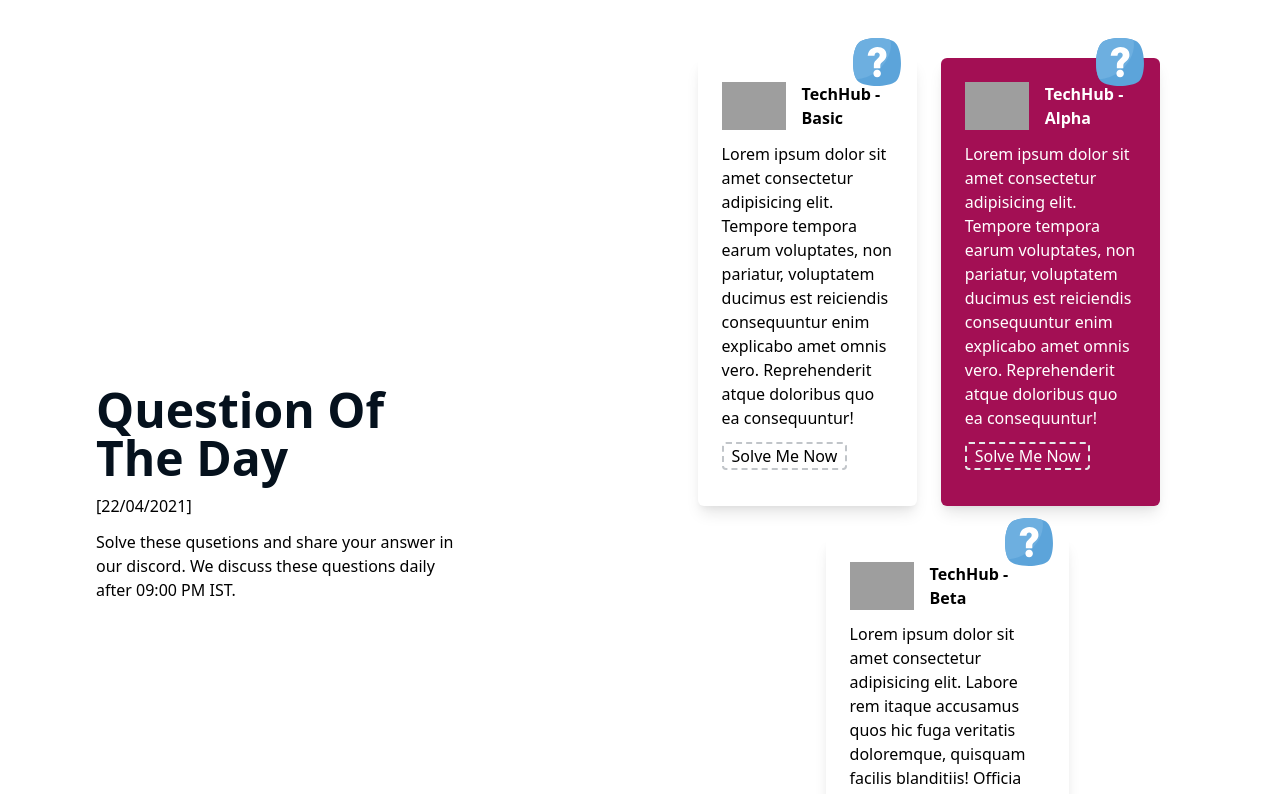
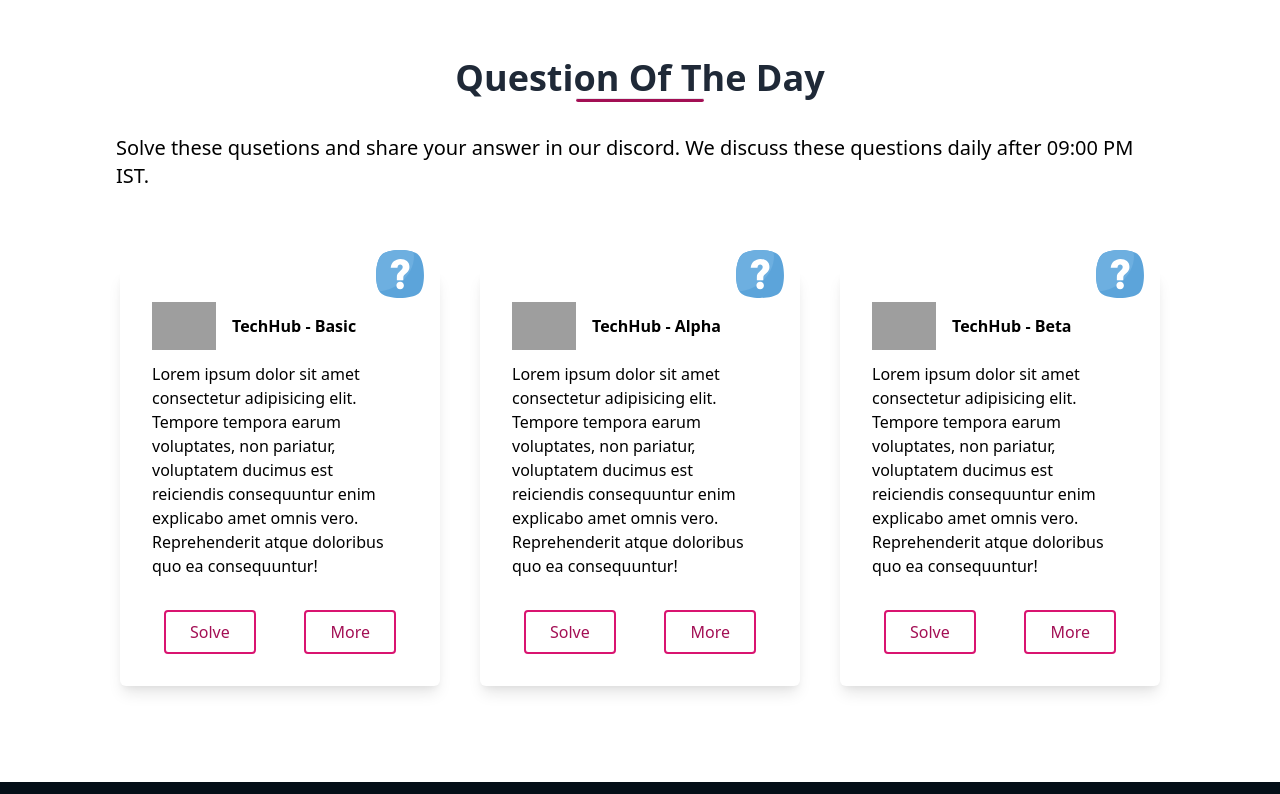
Before and after one commit to techhub-community/techhub-website, a Next.js app: page / in a window 1280 px wide. Shown: the part 1280-2074 px from the top of the page. Built offline with nearby package versions, Linux system fonts and the light colour scheme; grey boxes are pictures that could not be loaded.

Commit message:
QOD updated with proper grid and buttons

```diff
--- a/components/QOD.tsx
+++ b/components/QOD.tsx
@@ -3,30 +3,21 @@
 export default function QOD() {
   return (
     <>
-      <div className="relative px-4 md:px-12 lg:px-24 pt-36 pb-12">
-        <div className="w-full xl:px-0 px-4 lg:flex-row flex flex-col items-center justify-between mx-auto container relative z-20">
-          <div className="lg:w-2/2 lg:pr-32 xl:pr-56">
-            <h1 className="text-3xl lg:text-5xl text-black-700 font-bold">
+      <div className="relative px-4 md:px-12 lg:px-24 pt-36 pb-24">
+        <div className="flex flex-col items-center justify-center w-full  mb-12">
+          <h1 className="font-semibold text-gray-800 text-3xl md:text-4xl">
             Question Of The Day
           </h1>
-            <p className="my-3">[22/04/2021]</p>
-            <p className="lg:text-base text-sm leading-loose mt-3 mb-8">
+          <hr className="w-32 h-1 bg-brand-700 rounded-full" />
+          <p className="px-5 my-8 text-xl">
             Solve these qusetions and share your answer in our discord. We
-              discuss these questions daily after 09:00 PM IST.{' '}
+            discuss these questions daily after 09:00 PM IST.
           </p>
         </div>
-          <div className="w-full lg:w-2/2 relative">
-            <div className="slider">
-              <div className="slide-ana">
-                <div
-                  className="w-full"
-                  style={{
-                    transform: 'translateX(0%)',
-                  }}
-                >
-                  {/* Card 1 */}
-                  <div className="w-full lg:flex relative">
-                    <div className="lg:w-1/2 relative bg-white rounded-md p-6 mr-6 lg:mb-0 mb-8 shadow-lg lg:mt-0 mt-8">
+        <div className="sm:mx-6 grid md:grid-cols-2 xl:grid-cols-3 gap-10">
+          {/* Card Start */}
+          <div className="h-auto w-full">
+            <div className="relative bg-white rounded-md shadow-lg p-8">
               <div className="absolute right-0 top-0 -mt-5 mr-4">
                 <img className="h-12" src="assets/svg/question.svg" />
               </div>
@@ -40,20 +31,25 @@
                 </h2>
               </div>
               <p className="text-base f-m-m mt-3">
-                        Lorem ipsum dolor sit amet consectetur adipisicing elit.
-                        Tempore tempora earum voluptates, non pariatur,
-                        voluptatem ducimus est reiciendis consequuntur enim
-                        explicabo amet omnis vero. Reprehenderit atque doloribus
-                        quo ea consequuntur!
+                Lorem ipsum dolor sit amet consectetur adipisicing elit. Tempore
+                tempora earum voluptates, non pariatur, voluptatem ducimus est
+                reiciendis consequuntur enim explicabo amet omnis vero.
+                Reprehenderit atque doloribus quo ea consequuntur!
               </p>
-                      <div className="my-3 uppercase tracking-widest ">
-                        <button className="border-2 rounded border-dashed border-black-200 hover:border-brand-500 px-2 max-w-max">
-                          Solve Me Now
+              <div className="flex flex-row justify-between mt-8 mx-3 gap-3  uppercase tracking-widest ">
+                <button className="w-max btn btn-border-grad text-brand-700">
+                  Solve
+                </button>
+                <button className="w-max btn btn-border-grad text-brand-700">
+                  More
                 </button>
               </div>
             </div>
-                    {/* Card 2 */}
-                    <div className="lg:w-1/2 relative bg-brand-700 rounded-md p-6 mr-6 shadow-lg">
+          </div>
+          {/* Card End */}
+          {/* Card Start */}
+          <div className="h-auto w-full">
+            <div className="relative bg-white rounded-md shadow-lg p-8">
               <div className="absolute right-0 top-0 -mt-5 mr-4">
                 <img className="h-12" src="assets/svg/question.svg" />
               </div>
@@ -62,26 +58,30 @@
                   className="h-12"
                   src="https://cdn.svgporn.com/logos/dialogflow.svg"
                 />
-                        <h2 className="text-base ml-4 font-semibold text-white">
+                <h2 className="text-base f-m-m ml-4 font-semibold">
                   TechHub - Alpha
                 </h2>
               </div>
-                      <p className="text-base mt-3 text-white">
-                        Lorem ipsum dolor sit amet consectetur adipisicing elit.
-                        Tempore tempora earum voluptates, non pariatur,
-                        voluptatem ducimus est reiciendis consequuntur enim
-                        explicabo amet omnis vero. Reprehenderit atque doloribus
-                        quo ea consequuntur!
+              <p className="text-base f-m-m mt-3">
+                Lorem ipsum dolor sit amet consectetur adipisicing elit. Tempore
+                tempora earum voluptates, non pariatur, voluptatem ducimus est
+                reiciendis consequuntur enim explicabo amet omnis vero.
+                Reprehenderit atque doloribus quo ea consequuntur!
               </p>
-                      <div className="my-3 uppercase tracking-widest text-white">
-                        <button className="border-2 rounded border-dashed border-black-100 hover:border-brand-500 px-2 max-w-max">
-                          Solve Me Now
+              <div className="flex flex-row justify-between mt-8 mx-3 gap-3  uppercase tracking-widest ">
+                <button className="w-max btn btn-border-grad text-brand-700">
+                  Solve
+                </button>
+                <button className="w-max btn btn-border-grad text-brand-700">
+                  More
                 </button>
               </div>
             </div>
           </div>
-                  {/* Card 3 */}
-                  <div className="lg:w-1/2 relative mt-8 lg:ml-32 bg-white rounded-md shadow-lg p-6 mr-6">
+          {/* Card End */}
+          {/* Card Start */}
+          <div className="h-auto w-full">
+            <div className="relative bg-white rounded-md shadow-lg p-8">
               <div className="absolute right-0 top-0 -mt-5 mr-4">
                 <img className="h-12" src="assets/svg/question.svg" />
               </div>
@@ -90,27 +90,27 @@
                   className="h-12"
                   src="https://cdn.svgporn.com/logos/codesandbox.svg"
                 />
-                      <h2 className="text-base ml-4 font-semibold">
+                <h2 className="text-base f-m-m ml-4 font-semibold">
                   TechHub - Beta
                 </h2>
               </div>
-                    <p className="text-base mt-3">
-                      Lorem ipsum dolor sit amet consectetur adipisicing elit.
-                      Labore rem itaque accusamus quos hic fuga veritatis
-                      doloremque, quisquam facilis blanditiis! Officia nam
-                      perferendis placeat error exercitationem dolor neque
-                      commodi beatae!
+              <p className="text-base f-m-m mt-3">
+                Lorem ipsum dolor sit amet consectetur adipisicing elit. Tempore
+                tempora earum voluptates, non pariatur, voluptatem ducimus est
+                reiciendis consequuntur enim explicabo amet omnis vero.
+                Reprehenderit atque doloribus quo ea consequuntur!
               </p>
-                    <div className="my-3 uppercase tracking-widest ">
-                      <button className="border-2 rounded border-dashed border-black-200 hover:border-brand-500 px-2 max-w-max">
-                        Solve Me Now
+              <div className="flex flex-row justify-between mt-8 mx-3 gap-3  uppercase tracking-widest ">
+                <button className="w-max btn btn-border-grad text-brand-700">
+                  Solve
+                </button>
+                <button className="w-max btn btn-border-grad text-brand-700">
+                  More
                 </button>
               </div>
             </div>
           </div>
-              </div>
-            </div>
-          </div>
+          {/* Card End */}
         </div>
       </div>
     </>
--- a/styles/globals.scss
+++ b/styles/globals.scss
@@ -80,6 +80,10 @@
   @apply bg-gradient-to-r from-brand-500 to-brand-700 hover:from-brand-700 hover:to-brand-500;
 }
 
+.btn-border-grad {
+  @apply border-2 rounded border-brand-500 bg-gradient-to-r hover:text-white hover:from-brand-700 hover:to-brand-500;
+}
+
 @tailwind base;
 @tailwind components;
 @tailwind utilities;
```
Lines whose indentation alone changed are shown as unchanged.
